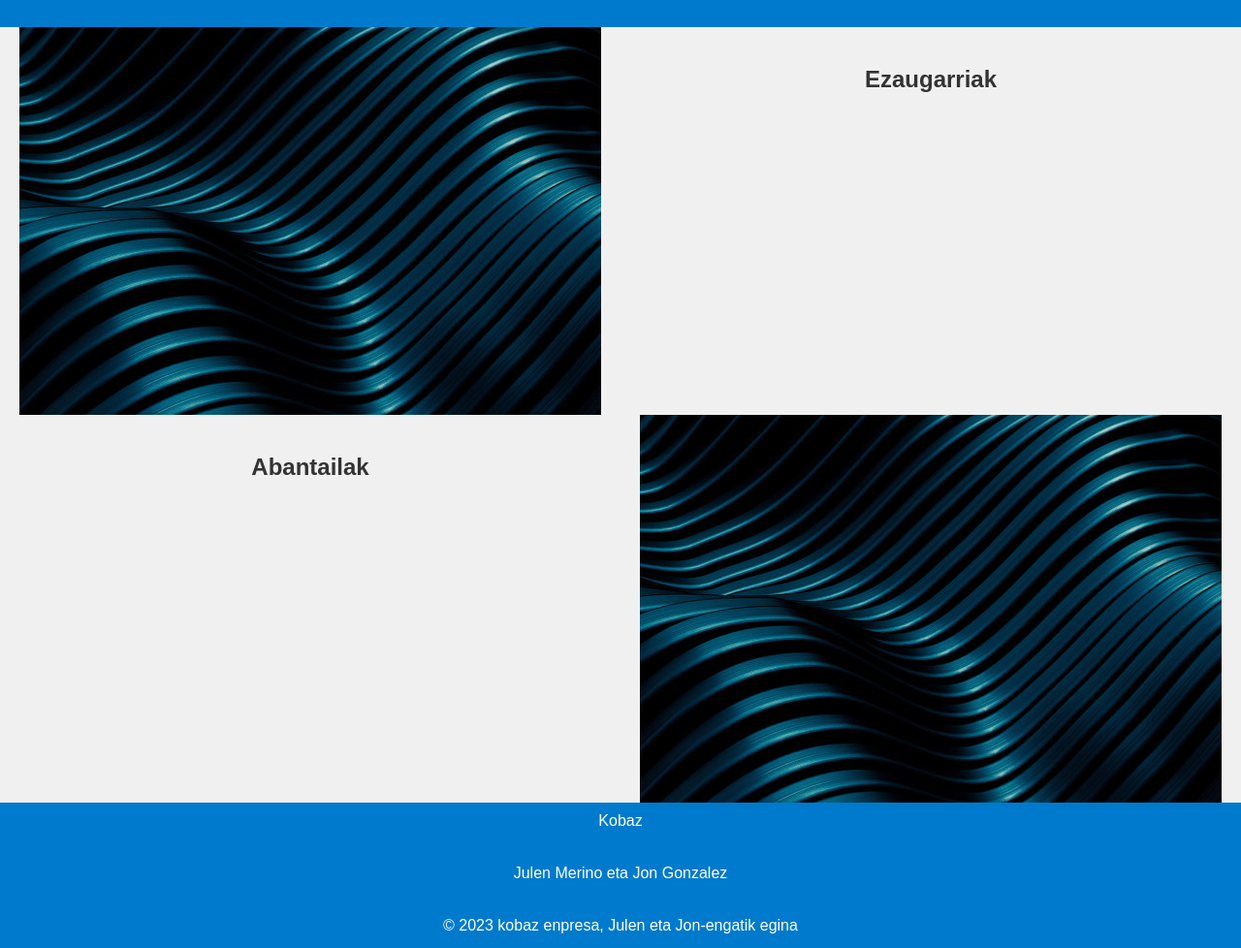
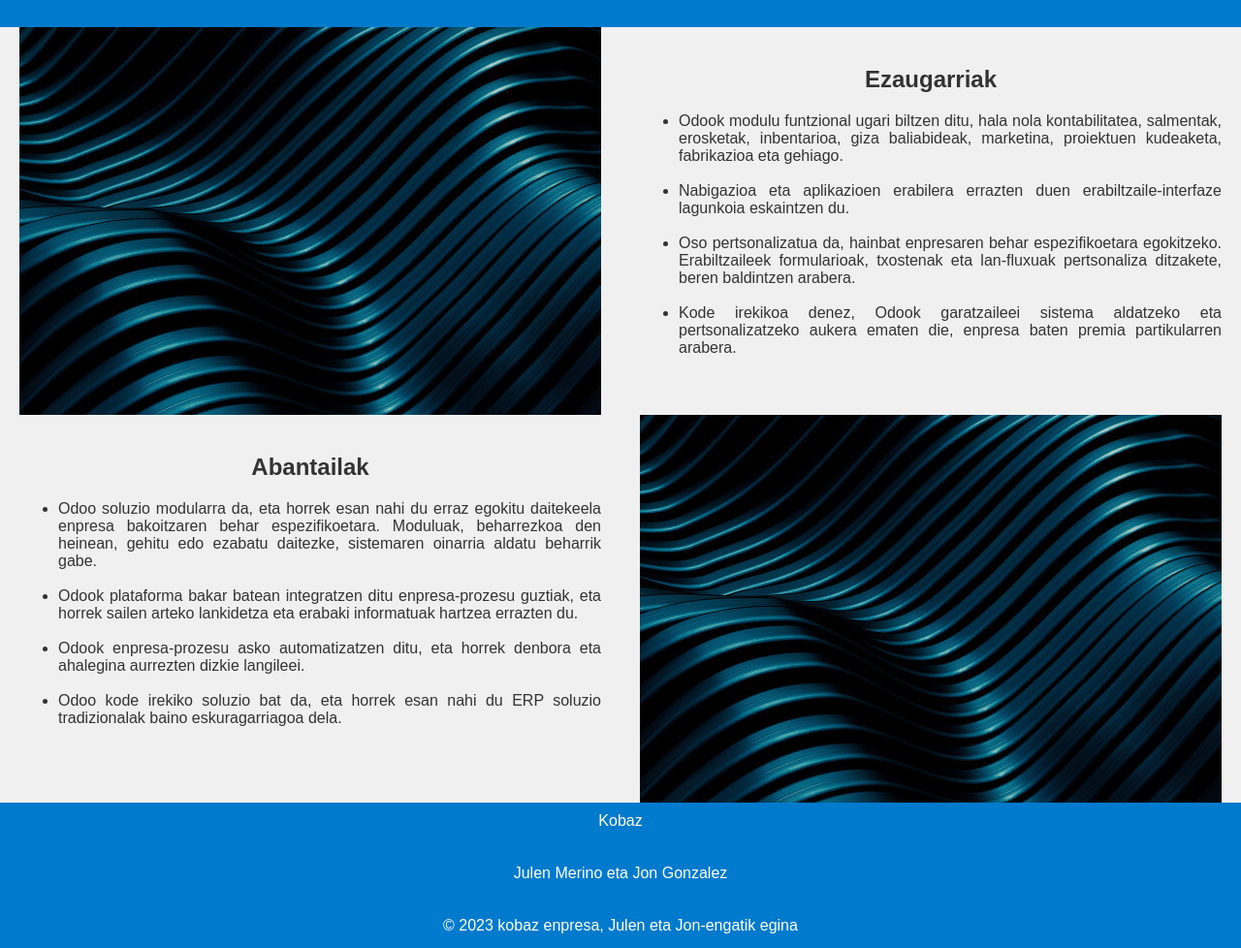
Before and after one commit to jongonalv/erronkaKobaz, a plain HTML site: page web/ERP-CRM.html in a window 1280 px wide. Shown: the part 72-1050 px from the top of the page at 97% size. Drawn offline with Linux system fonts and the light colour scheme.

Commit message:
web erdizka

```diff
--- a/web/ERP-CRM.html
+++ b/web/ERP-CRM.html
@@ -11,16 +11,34 @@
         <div class="Menua">
             <a href="index.html">Hasiera</a>
             <a href="EBuruz.html">Enpresari buruz</a>
-            <a href="ERP-CRM1.html">ERP-CRM</a>
+            <a href="ERP-CRM.html">ERP-CRM</a>
             <a href="Langileak.html">Taldekideak</a>
             <a href="Kontaktua.html">Kontaktua</a>
         </div>
         <div class="Ezaugarri-irudia"><img src="Irudiak/prueba.jpg" alt="hau froga bat da"></div>
         <div class="Ezaugarriak">
             <h2>Ezaugarriak</h2>
+            <ul>
+                <li>Odook modulu funtzional ugari biltzen ditu, hala nola kontabilitatea, salmentak, erosketak, inbentarioa, giza baliabideak, marketina, proiektuen kudeaketa, fabrikazioa eta gehiago.</li>
+                <br/>
+                <li>Nabigazioa eta aplikazioen erabilera errazten duen erabiltzaile-interfaze lagunkoia eskaintzen du.</li>
+                <br/>
+                <li>Oso pertsonalizatua da, hainbat enpresaren behar espezifikoetara egokitzeko. Erabiltzaileek formularioak, txostenak eta lan-fluxuak pertsonaliza ditzakete, beren baldintzen arabera.</li>
+                <br/>
+                <li>Kode irekikoa denez, Odook garatzaileei sistema aldatzeko eta pertsonalizatzeko aukera ematen die, enpresa baten premia partikularren arabera.</li>
+            </ul>
         </div>
         <div class="Abantailak">
             <h2>Abantailak</h2>
+            <ul>
+                <li>Odoo soluzio modularra da, eta horrek esan nahi du erraz egokitu daitekeela enpresa bakoitzaren behar espezifikoetara. Moduluak, beharrezkoa den heinean, gehitu edo ezabatu daitezke, sistemaren oinarria aldatu beharrik gabe.</li>
+                <br/>
+                <li>Odook plataforma bakar batean integratzen ditu enpresa-prozesu guztiak, eta horrek sailen arteko lankidetza eta erabaki informatuak hartzea errazten du.</li>
+                <br/>
+                <li>Odook enpresa-prozesu asko automatizatzen ditu, eta horrek denbora eta ahalegina aurrezten dizkie langileei.</li>
+                <br/>
+                <li>Odoo kode irekiko soluzio bat da, eta horrek esan nahi du ERP soluzio tradizionalak baino eskuragarriagoa dela.</li>
+            </ul>
         </div>
         <div class="Abantail-irudia"><img src="Irudiak/prueba.jpg" alt="hau froga bat da"></div>
         <div class="Orri-oina">
--- a/web/Erronka.css
+++ b/web/Erronka.css
@@ -97,11 +97,18 @@ body {
 
   .Ezaugarriak { grid-area: 2 / 2 / 3 / 3;
     margin: 20px;
+    text-align: justify;
+  }
+
+  .Ezaugarriak h2 {
     text-align: center;
   }
 
   .Abantailak { grid-area: 3 / 1 / 4 / 2;
     margin: 20px;
+    text-align: justify;
+  }
+  .Abantailak h2 {
     text-align: center;
   }
 
```
